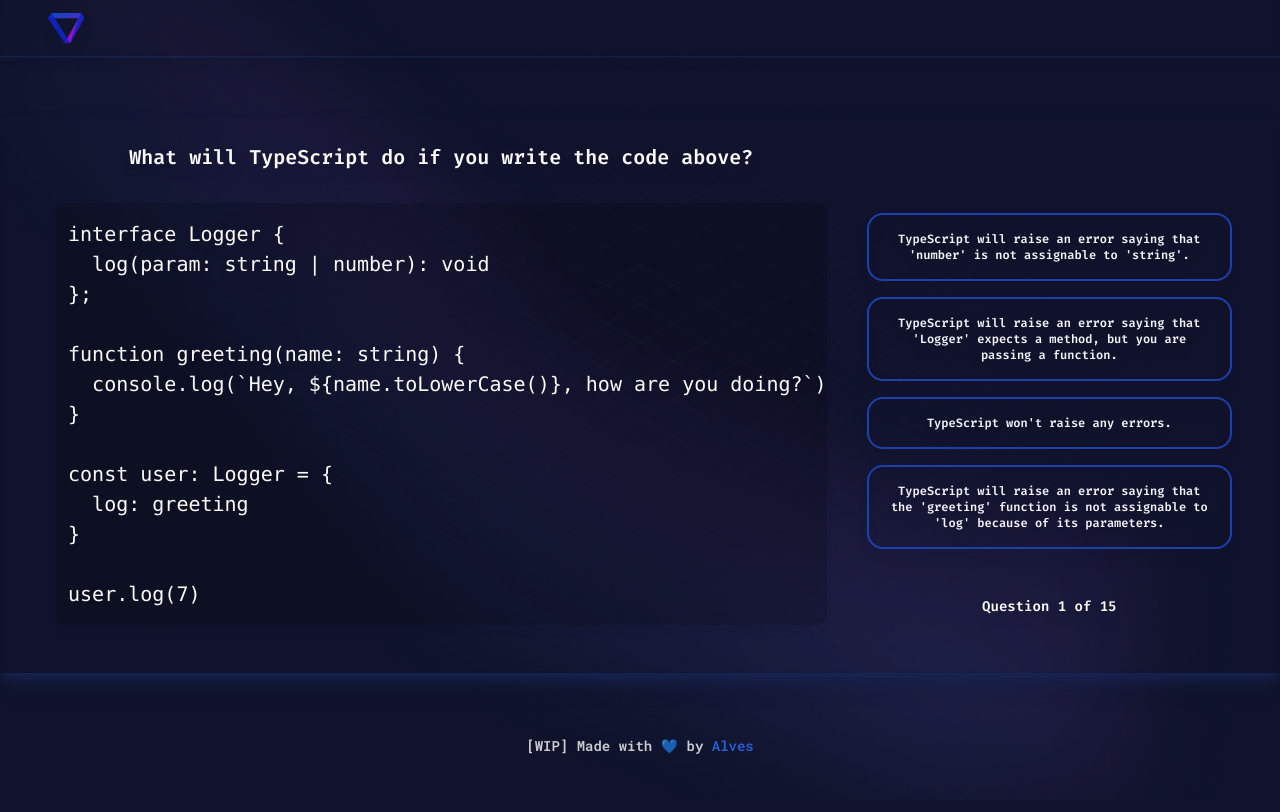
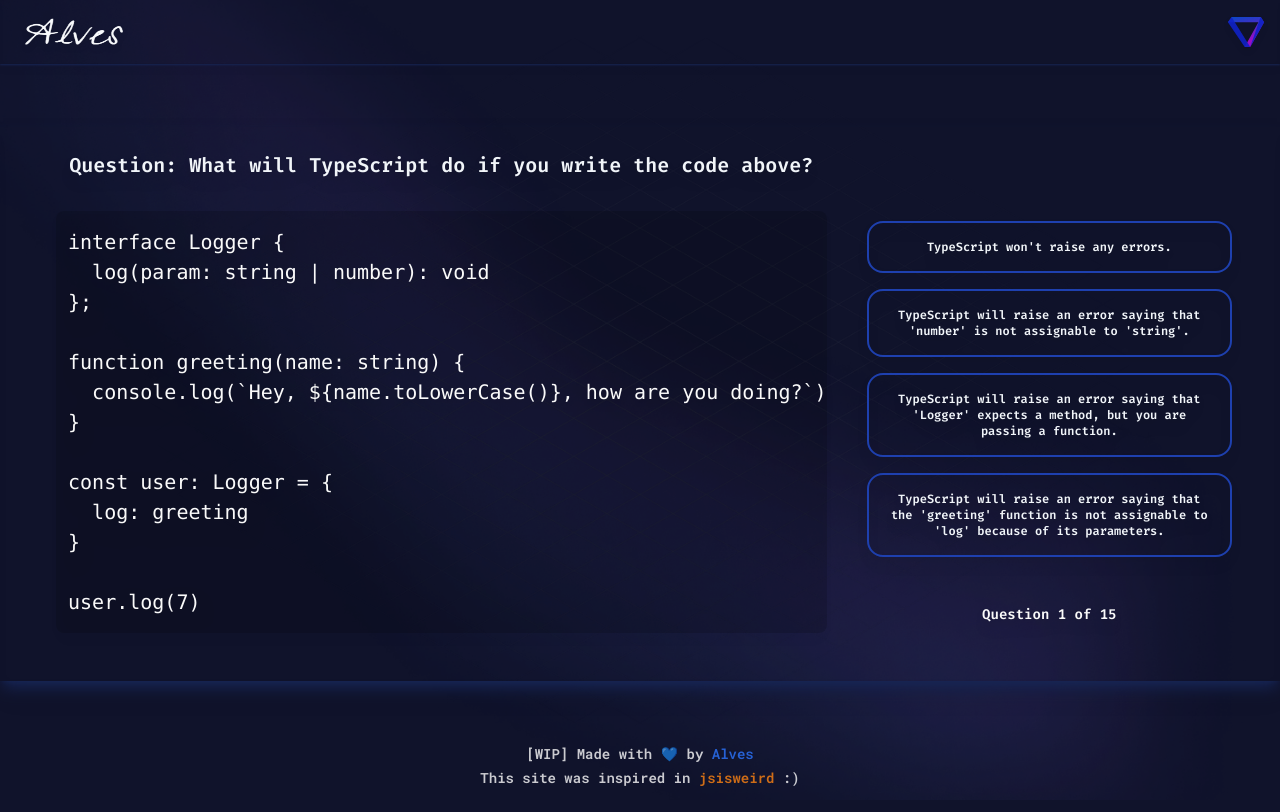
Before and after one commit to alvseven/tsisweird, a Next.js app: page /quiz in a window 1280 px wide. Built offline with nearby package versions, Linux system fonts and the light colour scheme.

Commit message:
update header and footer

```diff
--- a/src/app/(components)/footer.tsx
+++ b/src/app/(components)/footer.tsx
@@ -2,8 +2,8 @@ import Link from "next/link";
 
 export function Footer() {
   return (
-    <footer className="flex items-center justify-center w-full ">
-      <h3 className="text-center font-roboto-mono text-sm opacity-80">
+    <footer className="items-center justify-center w-full flex flex-col gap-1 pb-6">
+      <p className="text-center font-roboto-mono text-sm opacity-80">
         [WIP] Made with 💙 by&nbsp;
         <Link
           href="https://bento.me/alves"
@@ -12,7 +12,18 @@ export function Footer() {
         >
           Alves
         </Link>
-      </h3>
+      </p>
+      <p className="text-center font-roboto-mono text-sm opacity-80">
+        This site was inspired in&nbsp;
+        <Link
+          href="https://jsisweird.com"
+          target="_blank"
+          className="text-orange-600 brightness-150"
+        >
+          jsisweird
+        </Link>
+        &nbsp;{":)"}
+      </p>
     </footer>
   );
 }
--- a/src/app/(components)/header.tsx
+++ b/src/app/(components)/header.tsx
@@ -2,18 +2,24 @@ import Image from "next/image";
 import Link from "next/link";
 
 import Logo from "../../../public/logo.svg";
+import AlvesSignature from "../../../public/alves-signature.png";
 
 export function Header() {
   return (
-    <header className="w-full h-14 flex items-center justify-center p-4  shadow-blue-950 shadow-sm drop-shadow-lg">
+    <header className="w-full h-16  sticky z-50 flex items-center justify-center p-4 shadow-blue-950 shadow-sm drop-shadow-md">
       <nav className="w-full">
-        <ul className="flex items-center justify-center w-full gap-8">
-          <li className="absolute sm:left-8 md:left-12">
-            <Link
-              href="https://twitter.com/typescripting"
-              target="_blank"
-              className="brightness-200 animate-pulse"
-            >
+        <ul className="flex items-center justify-between w-full gap-8">
+          <li className="sm:left-8 md:left-12">
+            <Link href="https://bento.me/alves" target="_blank">
+              <Image
+                src={AlvesSignature}
+                className="max-w-[120px] max-h-[50px]"
+                alt="My signature of my name"
+              />
+            </Link>
+          </li>
+          <li>
+            <Link href="/" className="brightness-200 animate-pulse">
               <Image src={Logo} alt="sevenalv logo" height="24" width="36" />
             </Link>
           </li>
--- a/src/app/quiz/(components)/question.tsx
+++ b/src/app/quiz/(components)/question.tsx
@@ -11,7 +11,9 @@ export function Question({ title, code, options, current }: QuestionProps) {
   return (
     <>
       <div className="flex flex-col gap-8 px-2">
-        <h2 className="font-inter md:text-xl text-center">{title}</h2>
+        <h2 className="font-inter text-slate-100 md:text-xl text-center">
+          Question: {title}
+        </h2>
         {code}
       </div>
       <div className="flex flex-col justify-end gap-4">
--- a/src/app/quiz/page.tsx
+++ b/src/app/quiz/page.tsx
@@ -9,9 +9,9 @@ export default function Home() {
         code={<QuestionOne />}
         options={
           [
+            "TypeScript won't raise any errors.",
             "TypeScript will raise an error saying that 'number' is not assignable to 'string'.",
             "TypeScript will raise an error saying that 'Logger' expects a method, but you are passing a function.",
-            "TypeScript won't raise any errors.",
             "TypeScript will raise an error saying that the 'greeting' function is not assignable to 'log' because of its parameters.",
           ] as const
         }
```
Also changed, not shown: public/alves-signature.png (added).
